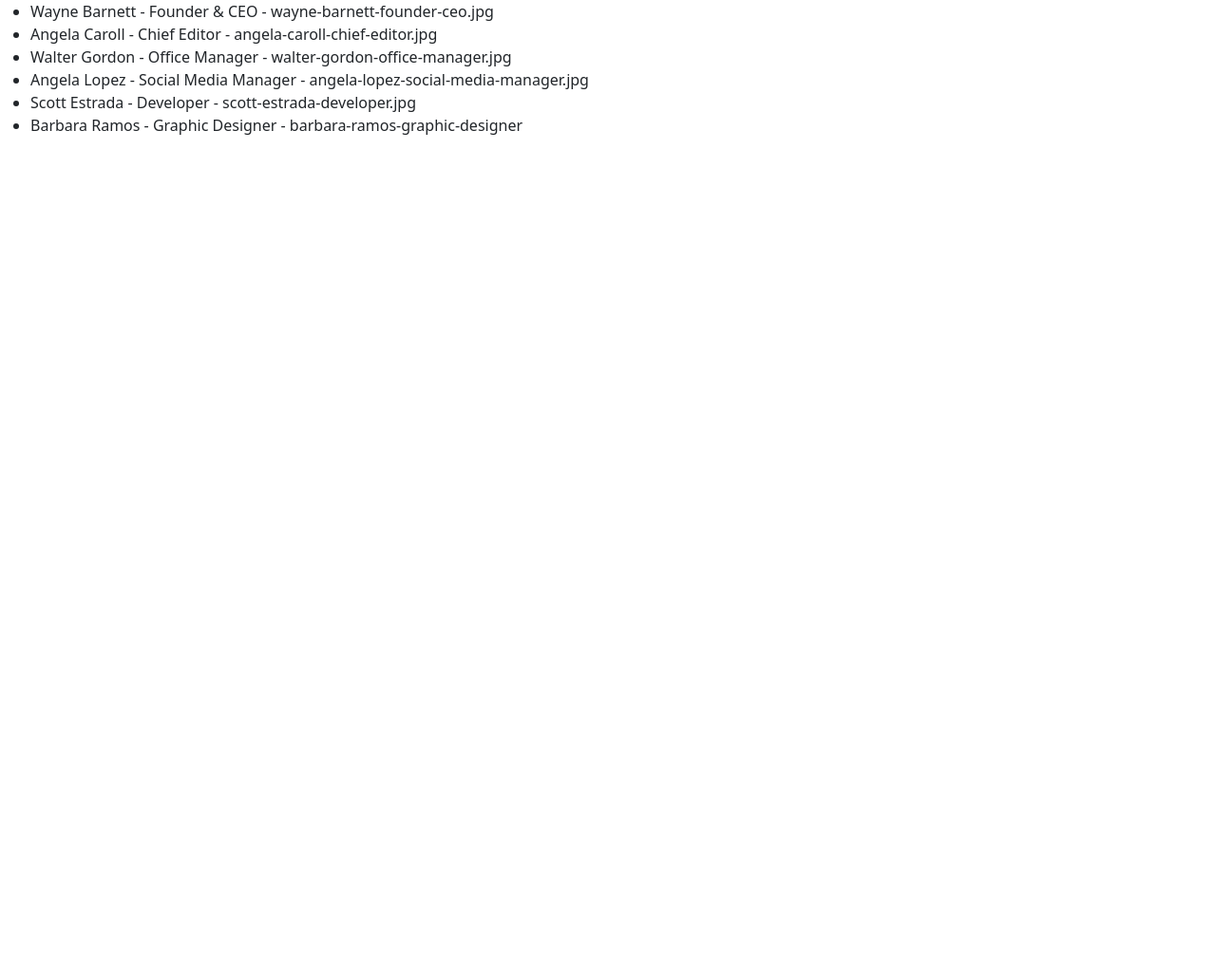
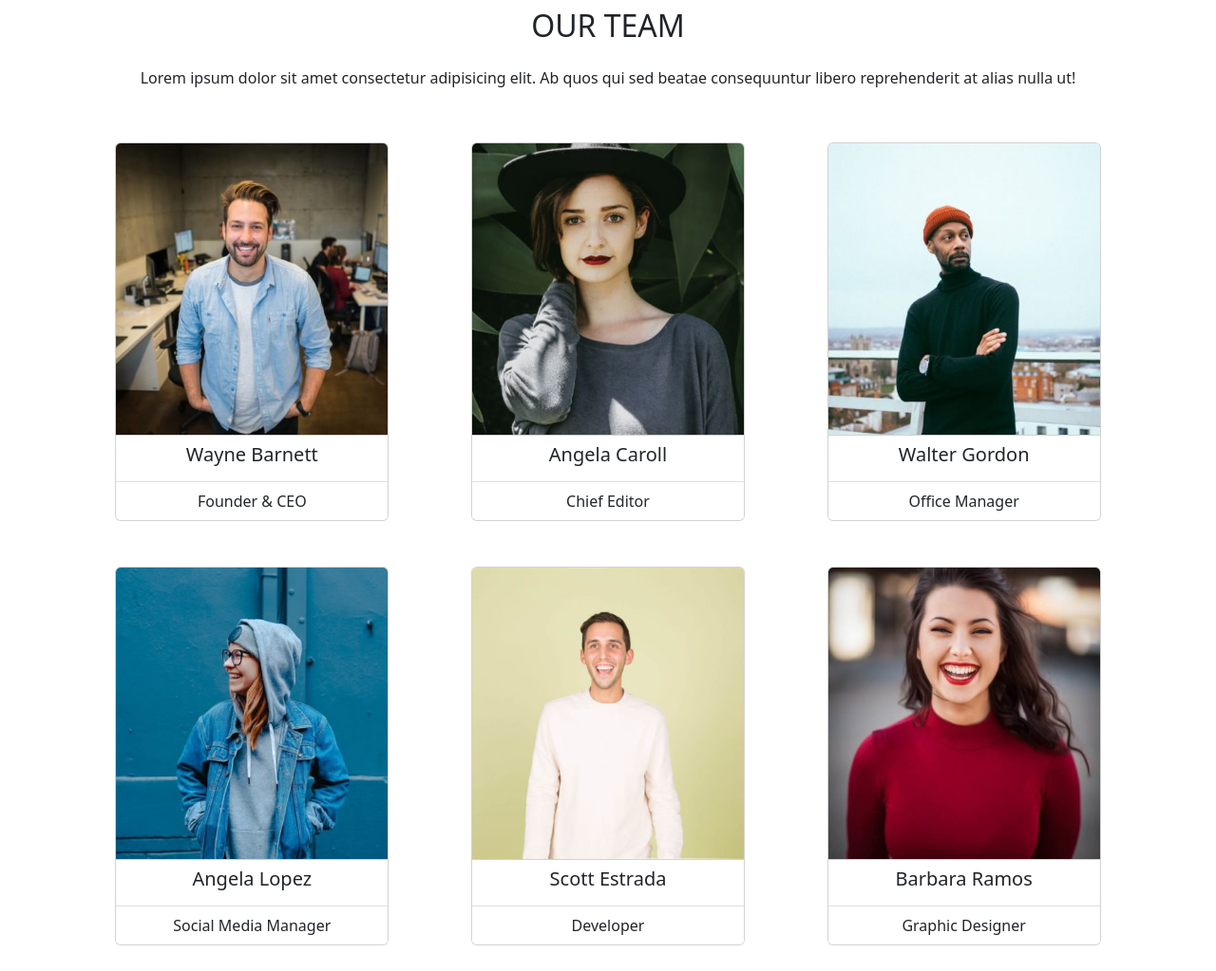
Before and after one commit to MarBozzz/js-our-team, a plain HTML site: page index.html in a window 1280 px wide. Shown: the whole page at 95% size. Before the commit the page ends 800 px from the top, so only its background shows below. Drawn offline with nearby package versions, Linux system fonts and the light colour scheme.

Commit message:
[milestone 3]

```diff
--- a/index.html
+++ b/index.html
@@ -13,7 +13,29 @@
 </head>
 <body>
 
-  <ul class="result"></ul>
+  <!-- <ul class="result"></ul> -->
+  <div class="container text-center">
+
+    <h2 class="entrance text-uppercase p-2">Our Team</h2>
+    <p class="p-2">Lorem ipsum dolor sit amet consectetur adipisicing elit. Ab quos qui sed beatae consequuntur libero reprehenderit at alias nulla ut!</p>
+    <div class="row p-2">
+      <!-- <div class="col-4 p-2">
+        <div class="card" style="width: 18rem;">
+          <img src="..." class="card-img-top" alt="...">
+          <div class="card-body">
+            <h5 class="card-title">Card title</h5>
+            <p class="card-text">Some quick example text to build on the card title and make up the bulk of the card's content.</p>
+          </div>
+          <ul class="list-group list-group-flush">
+            <li class="list-group-item">An item</li>
+            <li class="list-group-item">A second item</li>
+            <li class="list-group-item">A third item</li>
+          </ul>
+        </div>
+      </div> -->
+    </div>
+  </div>
+
 
 
   <script src="js/script.js"></script>
--- a/js/script.js
+++ b/js/script.js
@@ -14,10 +14,14 @@ Stampare su console le informazioni di nome, ruolo e la stringa della foto
 **MILESTONE 2:**
 Stampare le stesse informazioni su DOM sotto forma di stringhe
 **MILESTONE 3:**
-Stampare delle card formattate contenete immagini e testo (La grafica fornita è solo un esempio ma sentitevi liberi di “graficare” come preferite)**BONUS:**
+Stampare delle card formattate contenete immagini e testo (La grafica fornita è solo un esempio ma sentitevi liberi di “graficare” come preferite)
+**BONUS:**
 Aggiungere degli aggettivi (più di uno) che identifichino ogni persona e stamparli nella card
 */
 
+
+
+const row = document.querySelector(".row");
 //creo l'array del team con proprietà nome, ruolo e url foto
 const team = [
   {
@@ -48,14 +52,30 @@ const team = [
   {
     nome : 'Barbara Ramos',
     ruolo : 'Graphic Designer',
-    foto : 'barbara-ramos-graphic-designer',
+    foto : 'barbara-ramos-graphic-designer.jpg',
   }
 ]
 
 //console.log(team);
-const result = document.querySelector('.result');
 
+//milestones 1-2
+/*const result = document.querySelector('.result');
+*/
+
+//milestone 2 - creo una card dinamica raccogliendo i dati dell'array e ciclando con un for of
 for(let membro of team) {
   console.log(membro);
-  result.innerHTML += `<li>${membro.nome} - ${membro.ruolo} - ${membro.foto}</li>`;
+  //result.innerHTML += `<li>${membro.nome} - ${membro.ruolo} - ${membro.foto}</li>`;
+
+  let card = `<div class="col-4 d-flex justify-content-center text-center">
+  <div class="card m-4" style="width: 18rem;">
+  <img src="${membro.foto}" class="card-img-top" alt="Foto">
+
+  <ul class="list-group list-group-flush">
+  <li class="list-group-item"><h5>${membro.nome}</h5></li>
+  <li class="list-group-item">${membro.ruolo}</li>
+  </ul>
+  </div>
+  </div>`
+  row.innerHTML += card;
 }
```
Also changed, not shown: angela-caroll-chief-editor.jpg (renamed from img/angela-caroll-chief-editor.jpg), angela-lopez-social-media-manager.jpg (renamed from img/angela-lopez-social-media-manager.jpg), barbara-ramos-graphic-designer.jpg (renamed from img/barbara-ramos-graphic-designer.jpg), scott-estrada-developer.jpg (renamed from img/scott-estrada-developer.jpg), walter-gordon-office-manager.jpg (renamed from img/walter-gordon-office-manager.jpg), wayne-barnett-founder-ceo.jpg (renamed from img/wayne-barnett-founder-ceo.jpg).
